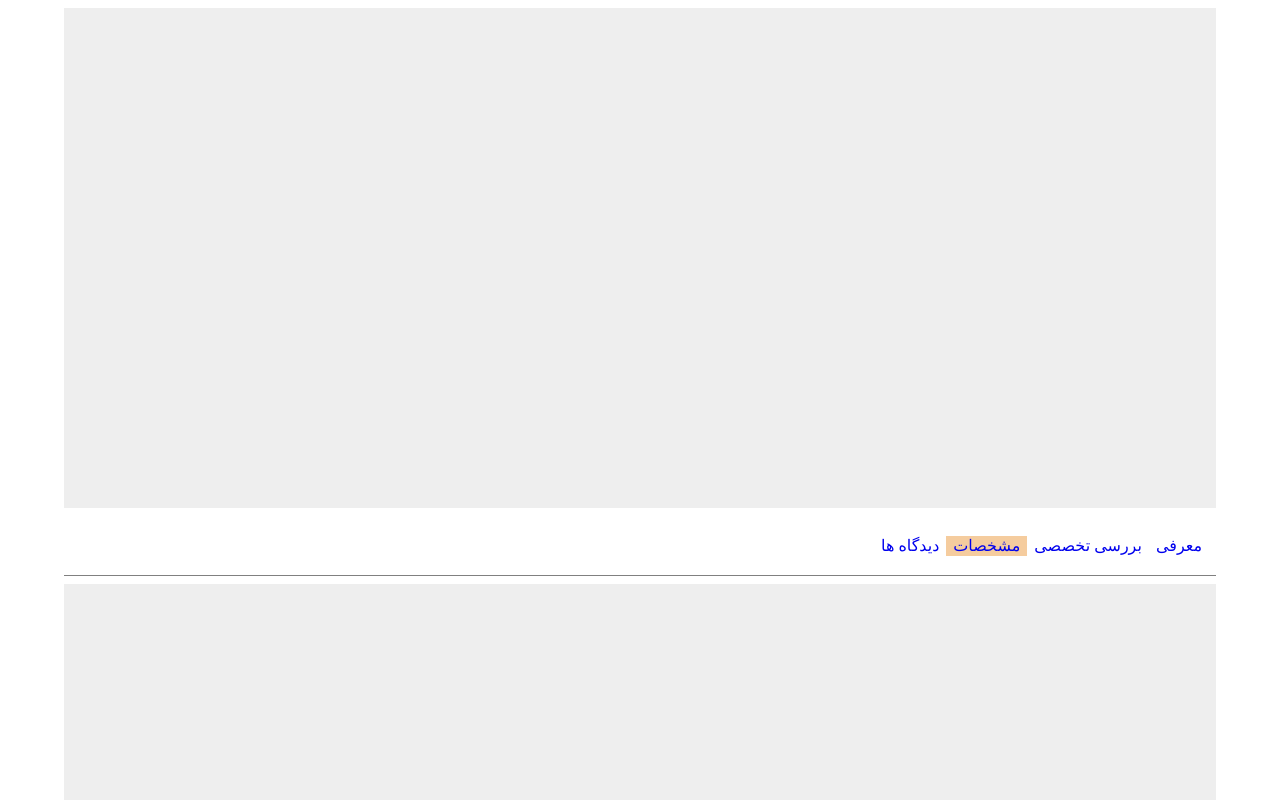
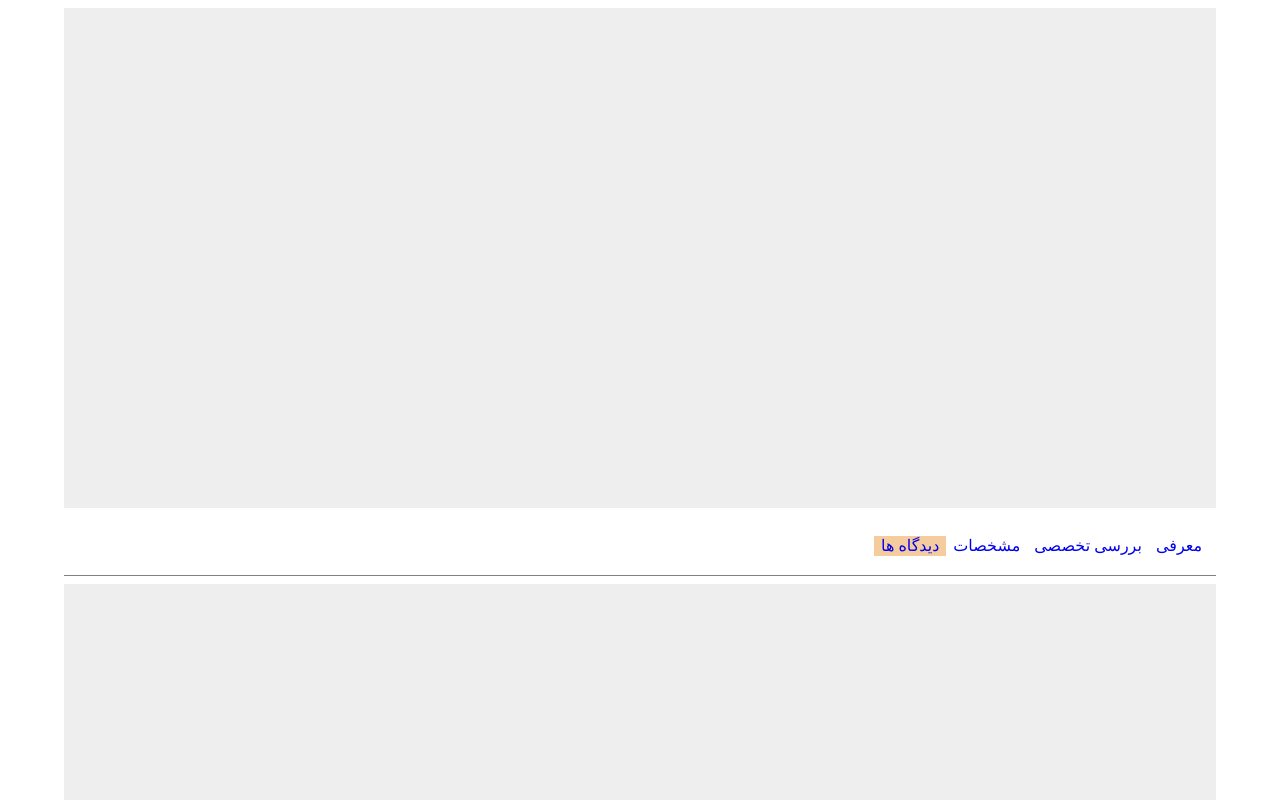
Before and after one commit to peymangiit/sticky-menu, a plain HTML site: page index.html in a window 1280 px wide. Shown: the top 800 px of the page. Drawn offline with Linux system fonts and the light colour scheme.

Commit message:
offset changed for better mibile view

```diff
--- a/index.html
+++ b/index.html
@@ -118,7 +118,7 @@
         window.onscroll = () => {
             divs.forEach(div =>{
                 let top = window.scrollY;
-                let offset = div.offsetTop - 200;
+                let offset = div.offsetTop - 400;
                 let height = div.offsetHeight;
                 let id = div.getAttribute('id');
 
```
